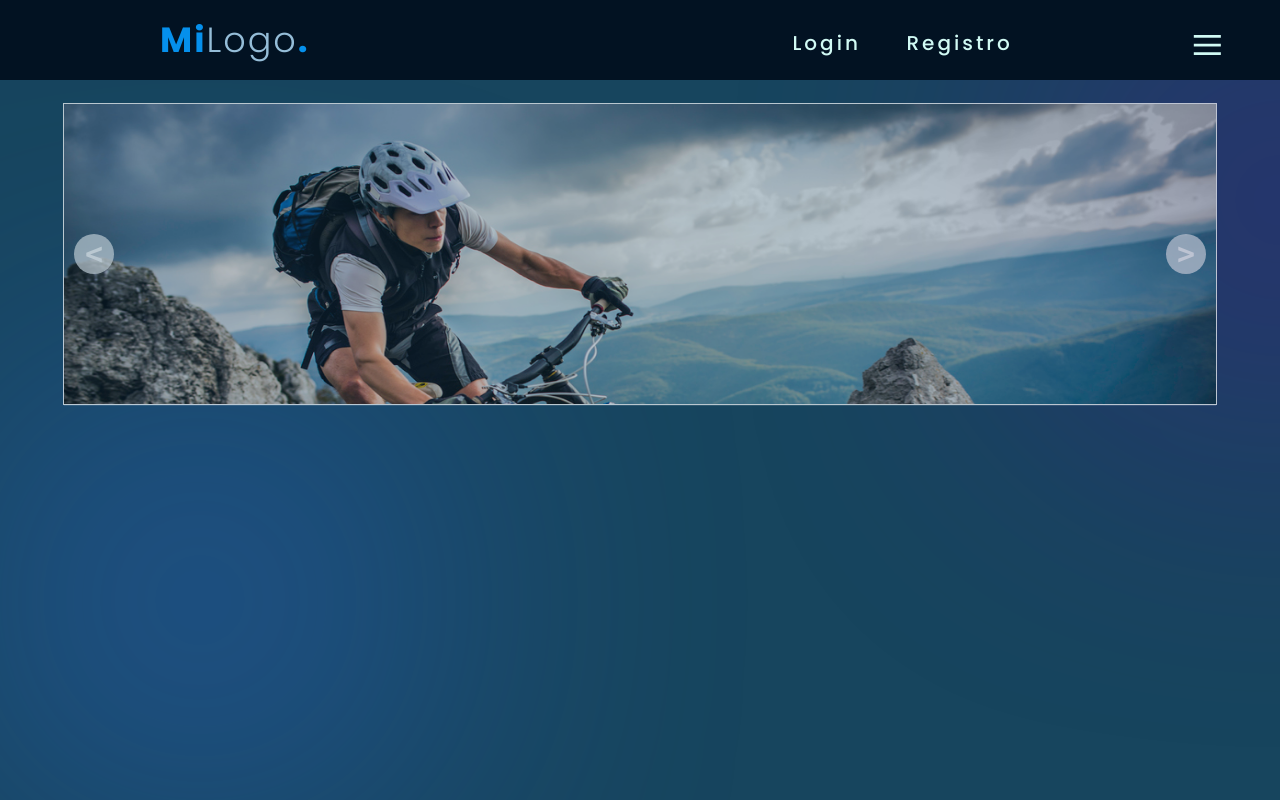
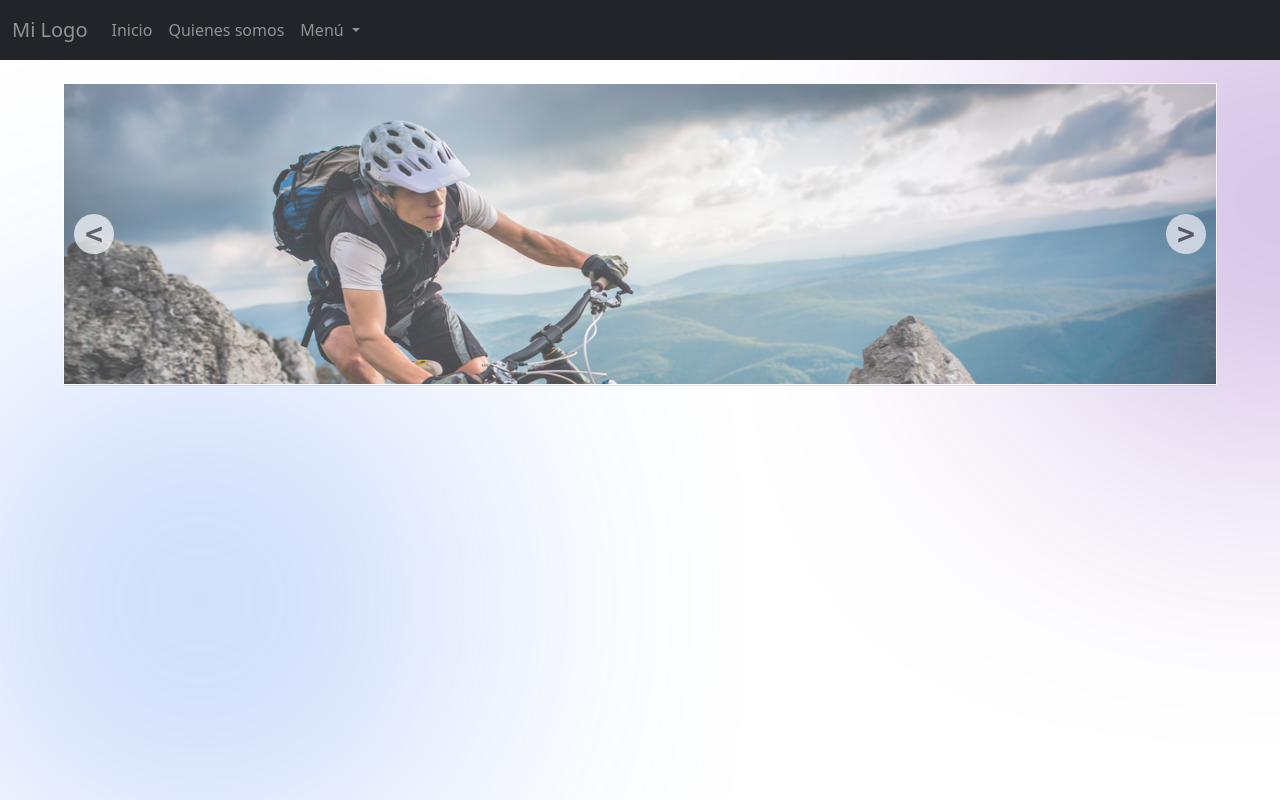
Before and after one commit to MarielaGomez/PrimerProyectoFullStack, a Flask app: page / in a window 1280 px wide. Run offline with Flask 2, Linux system fonts and the light colour scheme; some libraries are stand-ins or nearby versions.

Commit message:
estilos bootstrap en layout.html

```diff
--- a/app usuario/static/css/estilos.css
+++ b/app usuario/static/css/estilos.css
@@ -21,7 +21,7 @@ div#error2 {
 /* munu.html */
 nav {
     background: #021222;
-    height: 80px;
+    height: 60px;
     position: relative;
 }
 .container {
--- a/app usuario/templates/layout.html
+++ b/app usuario/templates/layout.html
@@ -1,19 +1,64 @@
 <!DOCTYPE html>
 <html lang="es">
-<meta charset="UTF-8">
+<head>
+    <meta charset="UTF-8">
     <meta http-equiv="X-UA-Compatible" content="IE=edge">
     <meta name="viewport" content="width=device-width, initial-scale=1.0">
     <title>{% block titulo %}{% endblock %}</title>
     {% block customCSS %}
-<link rel="stylesheet" href="{{ url_for('static', filename='css/estilos.css') }}">
-<link rel="stylesheet" href="{{ url_for('static', filename='css/iconos.css') }}">
+    <link rel="stylesheet" href="{{ url_for('static', filename='css/estilos.css') }}">
+    <link rel="stylesheet" href="{{ url_for('static', filename='css/iconos.css') }}">
 
-<script src="https://code.jquery.com/jquery-3.6.1.min.js"></script>
+    <!--Bootstrap CSS-->
+    <link href="https://cdn.jsdelivr.net/npm/bootstrap@5.2.2/dist/css/bootstrap.min.css" rel="stylesheet" integrity="sha384-Zenh87qX5JnK2Jl0vWa8Ck2rdkQ2Bzep5IDxbcnCeuOxjzrPF/et3URy9Bv1WTRi" crossorigin="anonymous">
+    <!---link para añadir íconos-->
+    <link rel="stylesheet" href="https://cdn.jsdelivr.net/npm/bootstrap-icons@1.8.1/font/bootstrap-icons.css">
+    <script src="https://code.jquery.com/jquery-3.6.1.min.js"></script>
+
+</head>
+
 
 
 {% endblock %}
 <body>
-    <nav>
+
+    <nav class="navbar navbar-expand-lg bg-dark">
+        <div class="container-fluid">
+          <a class="navbar-brand text-white-50 bg-dark" href="#">Mi Logo</a>
+          <button class="navbar-toggler" type="button" data-bs-toggle="collapse" data-bs-target="#navbarSupportedContent" aria-controls="navbarSupportedContent" aria-expanded="false" aria-label="Toggle navigation">
+             <span class="navbar-toggler-icon"></span>
+          </button>
+          <div class="collapse navbar-collapse" id="navbarSupportedContent">
+             <ul class="navbar-nav me-auto mb-2 mb-lg-0">
+                <li class="nav-item">
+                  <a class="nav-link active text-white-50 bg-dark" aria-current="page" href="#">Inicio</a>
+                </li>
+                <li class="nav-item">
+                  <a class="nav-link text-white-50 bg-dark" href="#">Quienes somos</a>
+                </li>
+                <li class="nav-item dropdown">
+                  <a class="nav-link dropdown-toggle text-white-50 bg-dark" href="#" role="button" data-bs-toggle="dropdown" aria-expanded="false">
+                  Menú
+                  </a>
+                  <ul class="dropdown-menu">
+                     <li><a class="dropdown-item" href="#">Login</a></li>
+                     <li><a class="dropdown-item" href="#">Registro</a></li>
+                     <li><hr class="dropdown-divider"></li>
+                     <li><a class="dropdown-item" href="#">Filiales</a></li>
+                  </ul>
+                </li>
+             </ul>
+             <!--Buscador-->
+             <!--<form class="d-flex" role="search">
+              <input class="form-control me-2" type="search" placeholder="Search" aria-label="Search">
+              <button class="btn btn-outline-success" type="submit">Search</button>
+             </form>-->
+          </div>
+        </div>
+
+    </nav>
+
+     <!--<nav>
         <input type="hidden" name="csrf_token" value="{{ csrf_token() }}">
         <div class = "container">
         <div class="container-logo">
@@ -100,9 +145,13 @@
             |||
         </div>
         </vdi>
-    </nav>
+     </nav> -->
 
     {% block content %}{% endblock %}
     <script src="{{ url_for('static', filename='js/toggle.js') }}"></script>
+
+<!--Bootstrap JS-->
+<script src="https://cdn.jsdelivr.net/npm/bootstrap@5.2.2/dist/js/bootstrap.bundle.min.js" integrity="sha384-OERcA2EqjJCMA+/3y+gxIOqMEjwtxJY7qPCqsdltbNJuaOe923+mo//f6V8Qbsw3" crossorigin="anonymous"></script>
+
 </body>
 </html>
```
